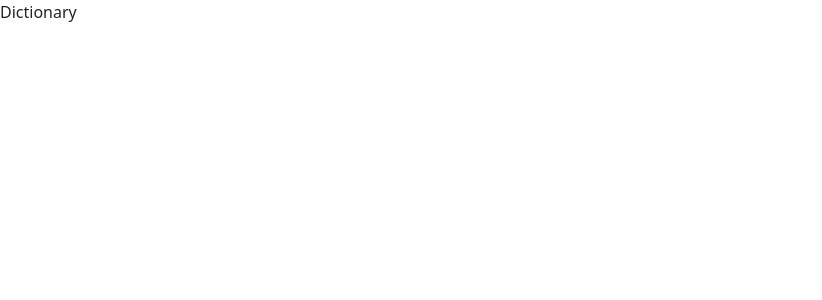
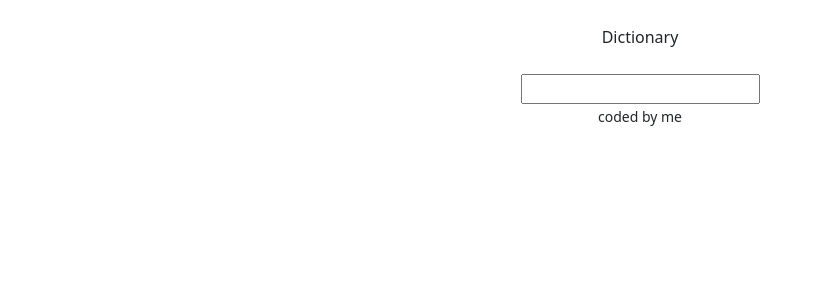
Before and after one commit to brnnkva/dictionary-react, a React (Create React App) app: page / in a window 1280 px wide. Shown: the top 300 px of the page, without its empty margins (0-822 px from the left). Built offline with nearby package versions, Linux system fonts and the light colour scheme.

Commit message:
added Dictionary component, basic set up of search engine

```diff
--- a/src/App.css
+++ b/src/App.css
@@ -0,0 +1,8 @@
+.App .App-header {
+  margin: 25px;
+  text-align: center;
+}
+
+.App .App-footer {
+  text-align: center;
+}
--- a/src/App.js
+++ b/src/App.js
@@ -1,11 +1,23 @@
+import React from "react";
+import Dictionary from "./Dictionary";
 import './App.css';
 
 export default function App() {
   return (
     <div className="App">
+      <div className="container">
       <header className="App-header">
         Dictionary
       </header>
+      <main>
+        <Dictionary />
+      </main>
+      <footer className="App-footer">
+        <small>
+        coded by me
+        </small>
+      </footer>
+      </div>
     </div>
   );
 }
--- /dev/null
+++ b/src/Dictionary.css
@@ -0,0 +1,3 @@
+form {
+  text-align: center;
+}
--- /dev/null
+++ b/src/Dictionary.js
@@ -0,0 +1,23 @@
+import React, { useState } from "react";
+import "./Dictionary.css";
+
+export default function Dictionary(){
+    let [keyword, setKeyword] = useState("");
+
+    function search(event){
+    event.preventDefault();
+    alert (`Searching for ${keyword} definition`);
+   }
+
+   function handleKeywordChange(event){
+       setKeyword(event.target.value);
+   }
+
+    return (
+        <div className="Dictionary">
+            <form onSubmit={search}>
+                <input type="search" onChange={handleKeywordChange} />
+            </form>
+        </div>
+    )
+}
```
